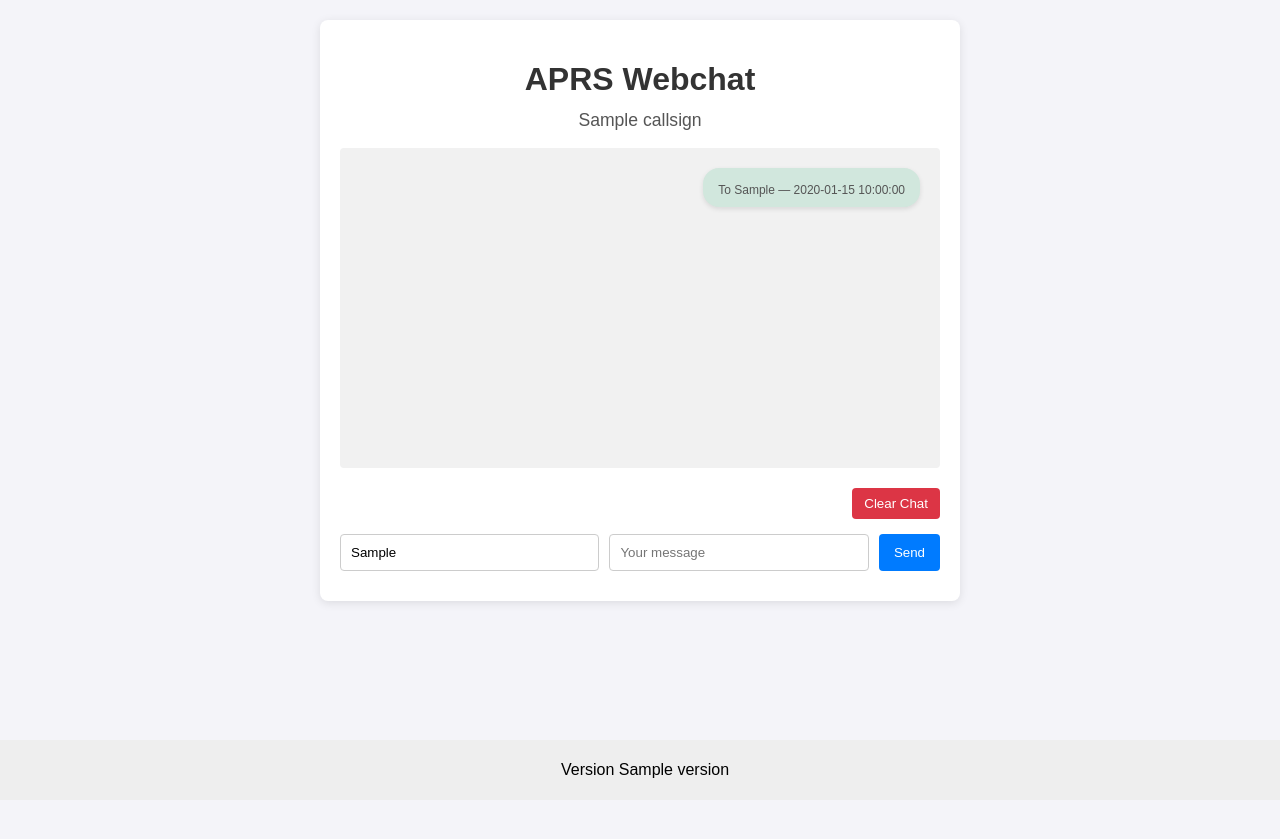
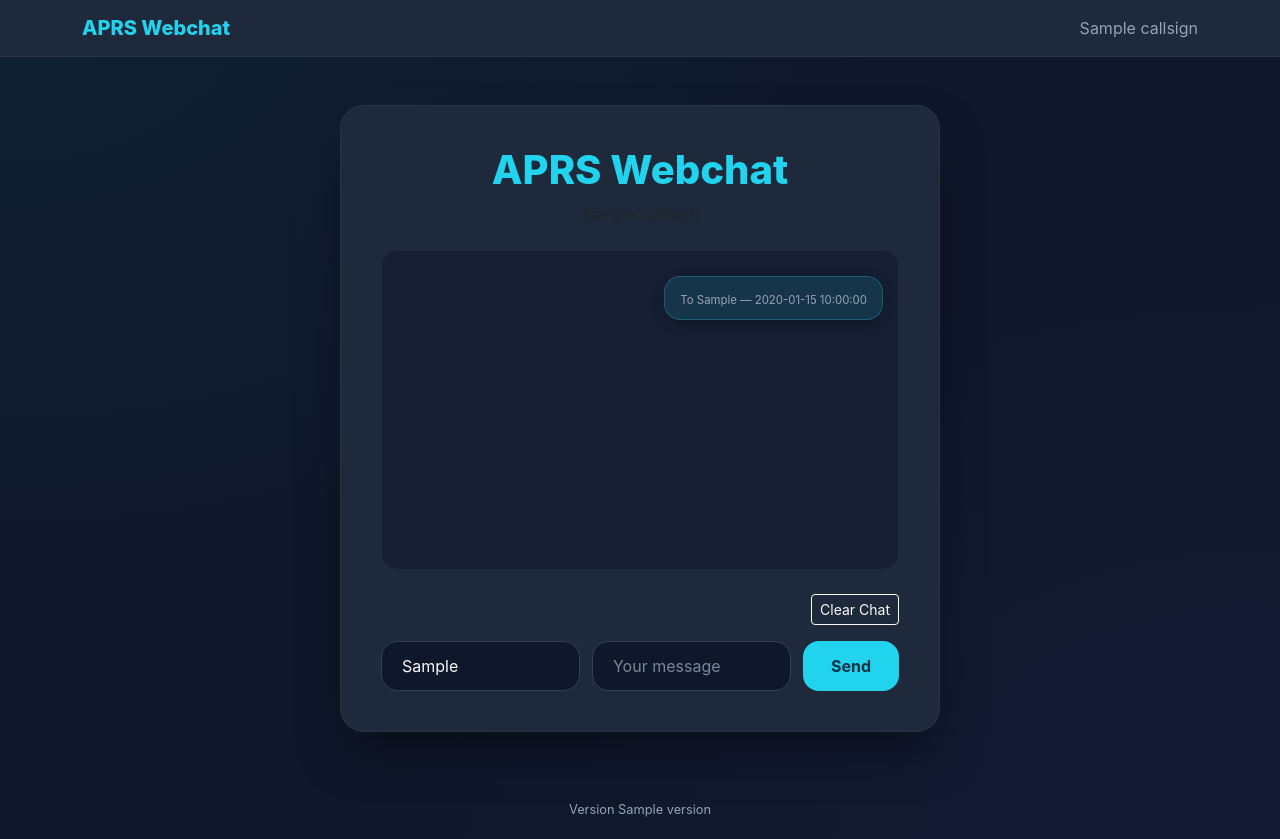
Before and after one commit to md-thomas/aprschat, a Python web app: template templates/index.html in a window 1280 px wide. Before the commit the page ends 778 px from the top, so only its background shows below. Run offline with Jinja, Linux system fonts and the light colour scheme; the template is opened without the code that fills it: most values are stand-ins (such as "Sample title", 1, 10 or a date in 2020).

Commit message:
Restyle to match CallingCQ's Obsidian theme
Bring the look and feel in line with callingcq.com: Bootstrap 5, dark
navy/card palette, cyan accent, rounded cards and inputs. Adds static
file serving (new for this app) to host the stylesheet, reworks
layout.html with a navbar/footer matching CallingCQ's structure, and
updates index.html to use Bootstrap form/button classes.

Co-Authored-By: Claude Sonnet 5 <noreply@anthropic.com>

```diff
--- a/app.py
+++ b/app.py
@@ -6,6 +6,7 @@ from urllib.parse import urlencode
 import uvicorn
 from fastapi import FastAPI, Form, Request
 from fastapi.responses import RedirectResponse
+from fastapi.staticfiles import StaticFiles
 from fastapi.templating import Jinja2Templates
 from starlette.middleware.sessions import SessionMiddleware
 
@@ -14,6 +15,7 @@ import version
 
 app = FastAPI()
 app.add_middleware(SessionMiddleware, secret_key='the_secret_key')
+app.mount('/static', StaticFiles(directory='static'), name='static')
 
 templates = Jinja2Templates(directory='templates')
 
--- /dev/null
+++ b/static/style.css
@@ -0,0 +1,192 @@
+/* static/style.css — Obsidian theme, matching CallingCQ.com */
+:root {
+    --bg-obsidian: #0f172a;
+    --card-obsidian: #1e293b;
+    --accent-cyan: #22d3ee;
+    --text-ghost: #f8fafc;
+    --text-muted: #94a3b8;
+}
+
+body, html {
+    background-color: var(--bg-obsidian);
+    min-height: 100%;
+    background-image:
+        radial-gradient(at 0% 0%, rgba(34, 211, 238, 0.05) 0px, transparent 50%),
+        radial-gradient(at 100% 100%, rgba(99, 102, 241, 0.05) 0px, transparent 50%);
+    color: var(--text-ghost);
+    font-family: 'Inter', system-ui, -apple-system, sans-serif;
+}
+
+.navbar {
+    background: var(--card-obsidian) !important;
+    border-bottom: 1px solid rgba(255, 255, 255, 0.05);
+}
+
+.navbar-brand {
+    color: var(--accent-cyan) !important;
+    font-weight: 800;
+}
+
+.navbar-text {
+    color: var(--text-muted) !important;
+}
+
+h1 {
+    color: var(--accent-cyan);
+    font-weight: 800;
+    text-align: center;
+}
+
+.content-card {
+    max-width: 600px;
+    margin: 0 auto;
+    background: var(--card-obsidian);
+    padding: 2.5rem;
+    border-radius: 24px;
+    border: 1px solid rgba(255, 255, 255, 0.05);
+    box-shadow: 0 25px 50px -12px rgba(0, 0, 0, 0.5);
+}
+
+.chat-box {
+    height: 320px;
+    overflow-y: auto;
+    background: rgba(15, 23, 42, 0.5);
+    padding: 15px;
+    border-radius: 16px;
+    border: 1px solid rgba(255, 255, 255, 0.05);
+    margin-bottom: 1.5rem;
+}
+
+.message {
+    max-width: 75%;
+    padding: 10px 15px;
+    margin: 10px 0;
+    border-radius: 16px;
+    clear: both;
+    box-shadow: 0 4px 12px rgba(0, 0, 0, 0.3);
+    font-size: 0.95rem;
+}
+
+.message::after {
+    content: "";
+    display: table;
+    clear: both;
+}
+
+.from-me {
+    background: rgba(34, 211, 238, 0.12);
+    border: 1px solid rgba(34, 211, 238, 0.25);
+    float: right;
+    text-align: right;
+    color: var(--text-ghost);
+}
+
+.from-others {
+    background: var(--card-obsidian);
+    border: 1px solid rgba(255, 255, 255, 0.08);
+    float: left;
+    text-align: left;
+    color: var(--text-ghost);
+}
+
+.time {
+    font-size: 0.75em;
+    color: var(--text-muted);
+    margin-top: 5px;
+}
+
+.flash-messages {
+    list-style: none;
+    padding: 12px 16px;
+    margin-bottom: 15px;
+    border: 1px solid rgba(34, 211, 238, 0.25);
+    background: rgba(34, 211, 238, 0.08);
+    color: var(--accent-cyan);
+    border-radius: 12px;
+    opacity: 1;
+    overflow: hidden;
+    transition: opacity 0.5s ease, max-height 0.5s ease, padding 0.5s ease;
+}
+
+.flash-messages ul {
+    list-style: none;
+    padding: 0;
+    margin: 0;
+}
+
+.flash-messages.hide {
+    opacity: 0;
+    max-height: 0;
+    padding: 0;
+    margin: 0;
+}
+
+.clear-chat-container {
+    text-align: right;
+    margin-bottom: 1rem;
+}
+
+.search-wrapper {
+    display: flex;
+    gap: 12px;
+}
+
+@media (max-width: 480px) {
+    .search-wrapper {
+        flex-direction: column;
+    }
+    .content-card {
+        padding: 1.5rem;
+    }
+}
+
+.form-control {
+    background: var(--bg-obsidian) !important;
+    border: 1px solid #334155;
+    color: var(--text-ghost) !important;
+    border-radius: 16px !important;
+    padding: 12px 20px;
+}
+
+.form-control::placeholder {
+    color: var(--text-muted);
+    opacity: 0.8;
+}
+
+.form-control:focus {
+    background: var(--card-obsidian) !important;
+    border-color: var(--accent-cyan);
+    color: #fff !important;
+    box-shadow: 0 0 0 2px rgba(34, 211, 238, 0.2);
+    outline: none;
+}
+
+.btn-primary {
+    background-color: var(--accent-cyan);
+    color: #083344;
+    border: none;
+    font-weight: 700;
+    border-radius: 16px !important;
+    padding: 0 1.75rem;
+    transition: all 0.3s ease;
+}
+
+.btn-primary:hover {
+    background-color: #67e8f9;
+    color: #083344;
+    transform: translateY(-2px);
+    box-shadow: 0 0 15px rgba(34, 211, 238, 0.4);
+}
+
+.btn-outline-light:hover {
+    box-shadow: 0 0 10px rgba(255, 255, 255, 0.15);
+}
+
+footer {
+    width: 100%;
+    margin-top: 20px;
+    padding: 20px 0;
+    text-align: center;
+    color: var(--text-muted);
+    font-size: 0.8rem;
+}
--- a/templates/index.html
+++ b/templates/index.html
@@ -2,9 +2,8 @@
 
 {% block content %}
 <h1>APRS Webchat</h1>
-<p style="text-align: center; color: #555; font-size: 1.1em; margin-top: -10px;">
-    {{ callsign }}
-</p>
+<p class="text-muted text-center mb-4">{{ callsign }}</p>
+
 {% if messages %}
     <div class="flash-messages">
         <ul>
@@ -28,20 +27,19 @@
             </div>
         </div>
     {% else %}
-        <p>No messages yet.</p>
+        <p class="text-muted text-center mb-0">No messages yet.</p>
     {% endfor %}
 </div>
 
-
 <div class="clear-chat-container">
-    <button id="clear-chat-btn">Clear Chat</button>
+    <button id="clear-chat-btn" class="btn btn-outline-light btn-sm">Clear Chat</button>
 </div>
 
 <form method="post">
-    <div class="form-group">
-        <input type="text" name="to_callsign" placeholder="Recipient Callsign", value="{{ to_callsign }}" required>
-        <input type="text" name="message" placeholder="Your message" required>
-        <button type="submit">Send</button>
+    <div class="search-wrapper">
+        <input type="text" class="form-control" name="to_callsign" placeholder="Recipient Callsign" value="{{ to_callsign }}" required>
+        <input type="text" class="form-control" name="message" placeholder="Your message" required>
+        <button type="submit" class="btn btn-primary">Send</button>
     </div>
 </form>
 {% endblock %}
--- a/templates/layout.html
+++ b/templates/layout.html
@@ -4,112 +4,30 @@
     <meta charset="UTF-8">
     <meta name="viewport" content="width=device-width, initial-scale=1.0">
     <title>APRS Webchat</title>
-    <style>
-        body { font-family: Arial, sans-serif; margin: 0; padding: 0; background: #f4f4f9; }
-        .container { width: 100%; max-width: 600px; margin: 20px auto; background: #fff; padding: 20px; border-radius: 8px; box-shadow: 0 2px 10px rgba(0, 0, 0, 0.1); }
-        h1 { text-align: center; color: #333; }
-        .chat-box { height: 300px; overflow-y: auto; background: #e9e9e9; padding: 10px; border-radius: 4px; margin-bottom: 20px; }
-        .chat-box p { margin: 5px 0; }
-        .form-group { display: flex; margin-bottom: 10px; }
-        .form-group input { flex: 1; padding: 10px; margin-right: 10px; border: 1px solid #ccc; border-radius: 4px; }
-        .form-group button { padding: 10px 15px; background-color: #007bff; color: white; border: none; border-radius: 4px; cursor: pointer; }
-        .form-group button:hover { background-color: #0056b3; }
-
-        .chat-box {
-            height: 300px;
-            overflow-y: auto;
-            background: #f1f1f1;
-            padding: 10px;
-            border-radius: 4px;
-            margin-bottom: 20px;
-/*            display: flex;*/
-/*            flex-direction: column-reverse;*/
-        }
-
-        .message {
-            max-width: 70%;
-            padding: 10px 15px;
-            margin: 10px;
-            border-radius: 16px;
-            position: relative;
-            clear: both;
-            box-shadow: 0 2px 5px rgba(0, 0, 0, 0.1);
-            font-size: 1em;
-        }
-
-        .message::after {
-            content: "";
-            display: table;
-            clear: both;
-        }
-
-        .from-me {
-            background-color: #d1e7dd;
-            float: right;
-            text-align: right;
-            color: #0f5132;
-        }
-
-        .from-others {
-            background-color: #f8d7da;
-            float: left;
-            text-align: left;
-            color: black;
-        }
-
-        .time {
-            font-size: 0.75em;
-            color: #555;
-            margin-top: 5px;
-        }
-
-        .flash-messages {
-            list-style: none;
-            padding: 10px;
-            margin-bottom: 15px;
-            border: 1px solid #f5c6cb;
-            background-color: #f8d7da;
-            color: #721c24;
-            border-radius: 5px;
-            opacity: 1;
-            overflow: hidden;
-            transition: opacity 0.5s ease, height 0.5s ease, padding 0.5s ease;
-        }
-
-        .flash-messages.hide {
-            opacity: 0;
-            max-height: 0;
-            padding: 0;
-            margin: 0;
-        }
-
-        .clear-chat-container {
-            text-align: right;
-            margin-bottom: 15px;
-        }
-
-        #clear-chat-btn {
-            padding: 8px 12px;
-            background-color: #dc3545;
-            color: white;
-            border: none;
-            border-radius: 4px;
-            cursor: pointer;
-        }
-
-        #clear-chat-btn:hover {
-            background-color: #c82333;
-        }
-
-    </style>
+    <!-- Bootstrap 5 CSS -->
+    <link href="https://cdn.jsdelivr.net/npm/bootstrap@5.3.0/dist/css/bootstrap.min.css" rel="stylesheet">
+    <!-- Obsidian Style -->
+    <link rel="stylesheet" href="{{ url_for('static', path='/style.css') }}">
 </head>
 <body>
+
+<nav class="navbar navbar-expand-lg navbar-dark bg-dark">
     <div class="container">
+        <a class="navbar-brand" href="/">APRS Webchat</a>
+        <span class="navbar-text ms-auto">{{ callsign }}</span>
+    </div>
+</nav>
+
+<main class="container my-5">
+    <div class="content-card">
         {% block content %}{% endblock %}
     </div>
+</main>
 
-    <footer style="position:fixed;bottom:0;width:100%;background:#eee;text-align:center;padding:5px;">
-        <p>Version {{ version }}</p>
+<footer>
+    <div class="container text-center">
+        Version {{ version }}
+    </div>
 </footer>
 
 <script src="https://code.jquery.com/jquery-3.6.0.min.js"></script>
@@ -150,12 +68,10 @@
         if (!fetchInterval) {
             fetchInterval = setInterval(fetchMessages, 5000);
         }
-            // setInterval(fetchMessages, 5000);
 
         $('#clear-chat-btn').on('click', function() {
             $('.chat-box').empty();
 
-                // Send AJAX request to clear the message buffer on the server
             $.post("/clear_messages", function(response) {
                 if (response.status === "success") {
                     console.log("Message buffer cleared!");
@@ -166,7 +82,6 @@
                 console.log("Error clearing message buffer:", error);
             });
         });
-
 
         const flashMessages = document.querySelectorAll('.flash-messages');
         if (flashMessages.length > 0) {
@@ -181,5 +96,4 @@
 </script>
 
 </body>
-
 </html>
```
Lines whose indentation alone changed are shown as unchanged.
